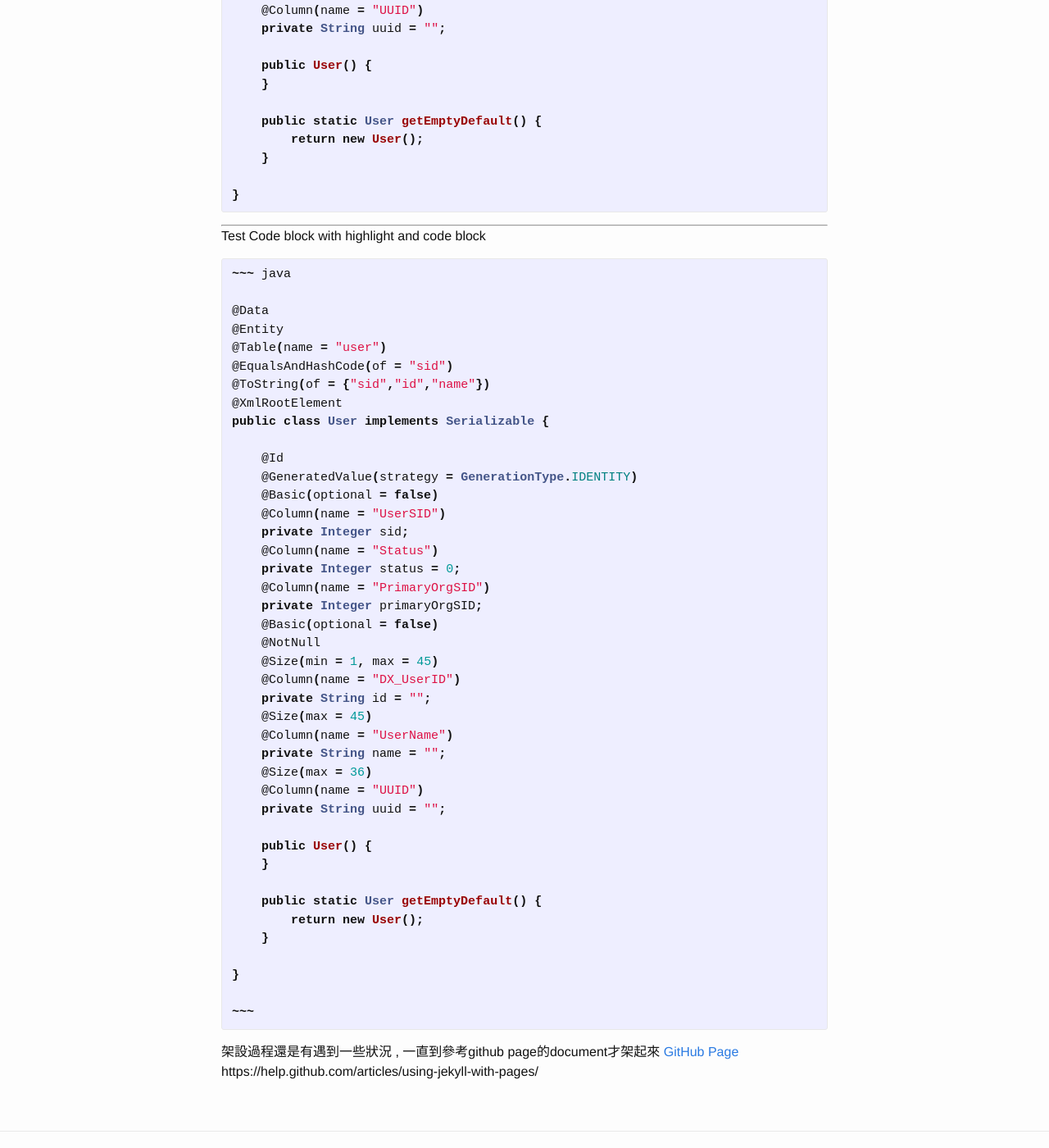
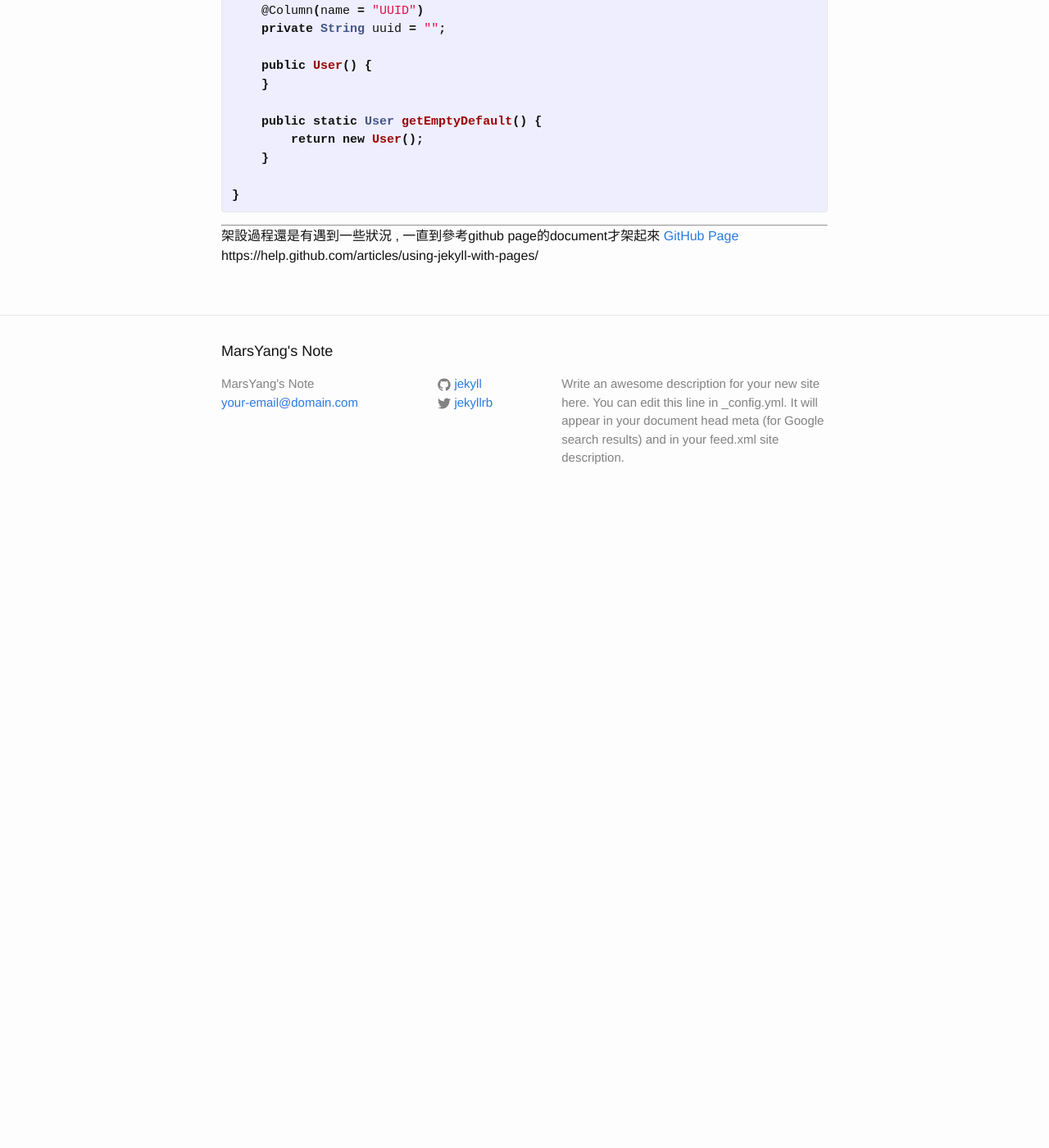
Before and after one commit to marsyang1/marsyang1.github.io, a Jekyll site: the page built from _posts/2016-01-28-Hello-Test.markdown, in a window 1280 px wide and 1400 px high, scrolled down 1867 px. Shown: the whole window at 82% size. Built offline with Jekyll 4.4.1, drawn with Linux system fonts in a browser that asks for light colours; Markdown is read by kramdown in place of the engine named in the settings; after the commit the page ends 2497 px from its top, so only the background shows below that.

Commit message:
change markdown to redcarpet

```diff
--- a/_config.yml
+++ b/_config.yml
@@ -18,4 +18,4 @@ twitter_username: jekyllrb
 github_username:  jekyll
 
 # Build settings
-markdown: kramdown
+markdown: redcarpet
--- a/_posts/2016-01-28-Hello-Test.markdown
+++ b/_posts/2016-01-28-Hello-Test.markdown
@@ -98,51 +98,6 @@ public class User implements Serializable {
 
 ----
 
-Test Code block with highlight and code block
-{% highlight java %}
-~~~ java
-
-@Data
-@Entity
-@Table(name = "user")
-@EqualsAndHashCode(of = "sid")
-@ToString(of = {"sid","id","name"})
-@XmlRootElement
-public class User implements Serializable {
-
-    @Id
-    @GeneratedValue(strategy = GenerationType.IDENTITY)
-    @Basic(optional = false)
-    @Column(name = "UserSID")
-    private Integer sid;
-    @Column(name = "Status")
-    private Integer status = 0;
-    @Column(name = "PrimaryOrgSID")
-    private Integer primaryOrgSID;
-    @Basic(optional = false)
-    @NotNull
-    @Size(min = 1, max = 45)
-    @Column(name = "DX_UserID")
-    private String id = "";
-    @Size(max = 45)
-    @Column(name = "UserName")
-    private String name = "";
-    @Size(max = 36)
-    @Column(name = "UUID")
-    private String uuid = "";
-
-    public User() {
-    }
-
-    public static User getEmptyDefault() {
-        return new User();
-    }
-
-}
-
-~~~
-{% endhighlight %}
-
 架設過程還是有遇到一些狀況 , 一直到參考github page的document才架起來
 [GitHub Page](https://help.github.com/articles/using-jekyll-with-pages/)
 https://help.github.com/articles/using-jekyll-with-pages/
```
